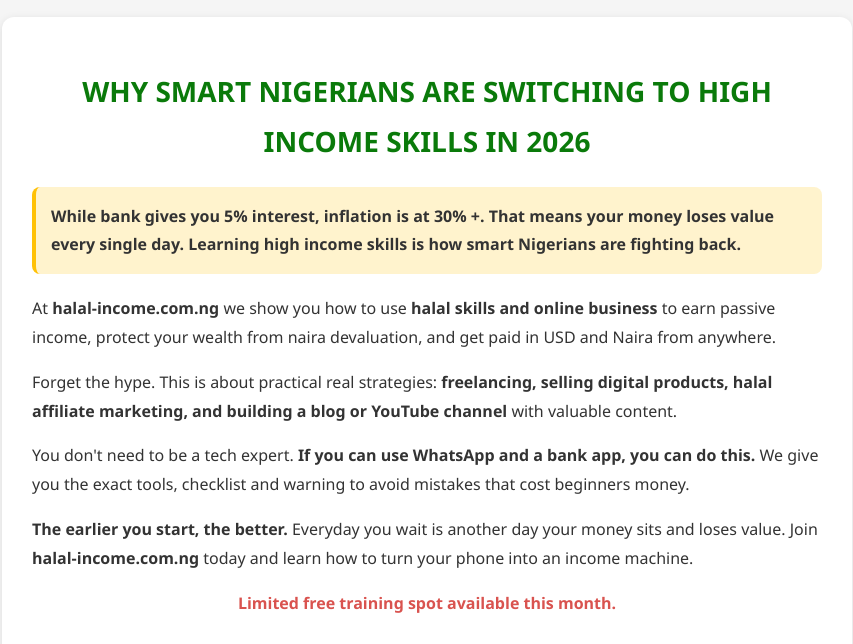
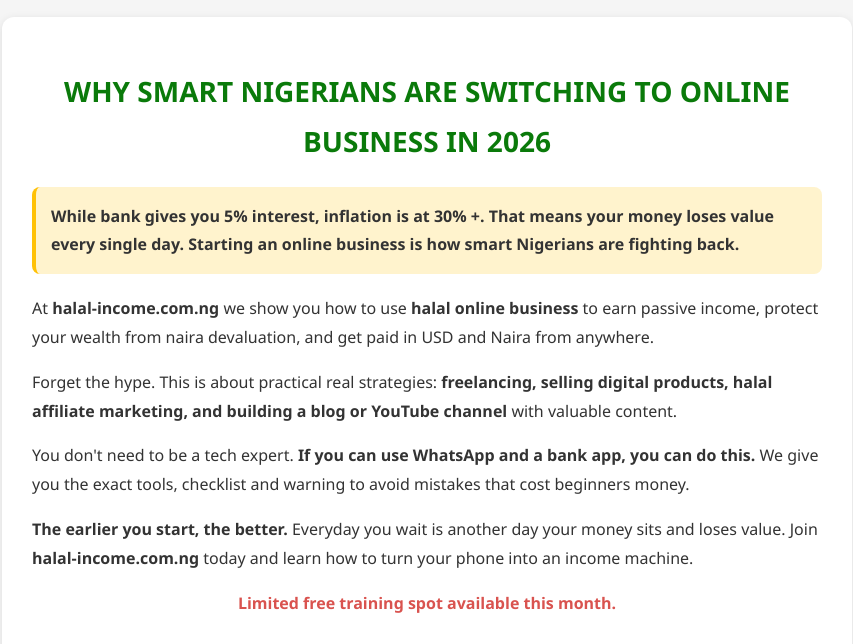
Before and after one commit to wwwyusufyahaya122-wq/My_ads_txt, a plain HTML site: page News.html in a window 1280 px wide. Shown: the part 125-769 px from the top of the page, without its empty margins (213-1066 px from the left). Drawn offline with Linux system fonts and the light colour scheme.

Commit message:
Update title and content for online business focus

```diff
--- a/News.html
+++ b/News.html
@@ -3,7 +3,7 @@
 <head>
     <meta charset="UTF-8">
     <meta name="viewport" content="width=device-width, initial-scale=1.0">
-    <title>WHY SMART NIGERIANS ARE SWITCHING TO HIGH INCOME SKILLS IN 2026 | Halal-Income.com.ng</title>
+    <title>WHY SMART NIGERIANS ARE SWITCHING TO ONLINE BUSINESS IN 2026 | Halal-Income.com.ng</title>
     <link rel="icon" href="favicon.ico" type="image/x-icon">
 
     <!-- GOOGLE ADSENSE SCRIPT - YOUR PUB ID -->
@@ -17,7 +17,6 @@
         .logo a { text-decoration: none; }
         h1 { color: #0a7a0a; text-align: center; font-size: 28px; margin-bottom: 15px; text-transform: uppercase; }
         h2 { color: #0a7a0a; margin-top: 30px; border-bottom: 2px solid #0a7a0a; padding-bottom: 8px; }
-        .subtitle { text-align:center; font-size:18px; font-weight:bold; margin-bottom: 20px; color: #0a7a0a; }
         .content { background: white; padding: 30px; border-radius: 12px; box-shadow: 0 2px 8px rgba(0,0,0,0.1); }
         .highlight { background: #fff3cd; border-left: 4px solid #ffc107; padding: 15px; border-radius: 8px; margin: 20px 0; font-weight: bold; }
         .cta { background: #e8f5e8; padding: 25px; border-radius: 10px; text-align: center; margin: 30px 0; border: 2px dashed #0a7a0a; }
@@ -39,13 +38,13 @@
     </div>
 
     <div class="content">
-        <h1>WHY SMART NIGERIANS ARE SWITCHING TO HIGH INCOME SKILLS IN 2026</h1>
+        <h1>WHY SMART NIGERIANS ARE SWITCHING TO ONLINE BUSINESS IN 2026</h1>
 
         <div class="highlight">
-            While bank gives you 5% interest, inflation is at 30% +. That means your money loses value every single day. Learning high income skills is how smart Nigerians are fighting back.
+            While bank gives you 5% interest, inflation is at 30% +. That means your money loses value every single day. Starting an online business is how smart Nigerians are fighting back.
         </div>
 
-        <p>At <b>halal-income.com.ng</b> we show you how to use <b>halal skills and online business</b> to earn passive income, protect your wealth from naira devaluation, and get paid in USD and Naira from anywhere.</p>
+        <p>At <b>halal-income.com.ng</b> we show you how to use <b>halal online business</b> to earn passive income, protect your wealth from naira devaluation, and get paid in USD and Naira from anywhere.</p>
 
         <p>Forget the hype. This is about practical real strategies: <b>freelancing, selling digital products, halal affiliate marketing, and building a blog or YouTube channel</b> with valuable content.</p>
 
@@ -59,7 +58,6 @@
         <div class="ad-container">
             <p class="ad-label">Advertisement</p>
 
-            <!-- REAL ADSENSE CODE -->
             <ins class="adsbygoogle"
                  style="display:block"
                  data-ad-client="ca-pub-8808956216191989"
@@ -70,13 +68,11 @@
                  (adsbygoogle = window.adsbygoogle || []).push({});
             </script>
 
-            <!-- FALLBACK IMAGE - SHOWS ONLY IF ADSENSE IS BLANK -->
             <img src="ad-banner.jpg" alt="Sponsored" style="display:none;" onerror="this.style.display='block'">
         </div>
 
         <div class="cta">
             <h3>Ready to Build Real Income?</h3>
-            <!-- NAVIGATE FROM HOME BUTTON -->
             <a href="index.html" class="btn">← BACK TO HOME</a>
         </div>
 
@@ -87,14 +83,14 @@
         </div>
     </div>
 
-    <!-- FOOTER FROM HOME -->
+    <!-- FOOTER FROM HOME - SKILLS REMOVED -->
     <footer>
       <p><b>Halal-Income.com.ng Nigeria</b></p>
       <p>
         <a href="index.html">Home</a> |
         <a href="blog.html">Blog</a> |
         <a href="Earn-online.html">Earn Online</a> |
-        <a href="Skills.html">Skills</a> |
+        <a href="News.html">News</a> |
         <a href="about.html">About</a> |
         <a href="contact.html">Contact</a> |
         <a href="privacy.html">Privacy Policy</a> |
```
